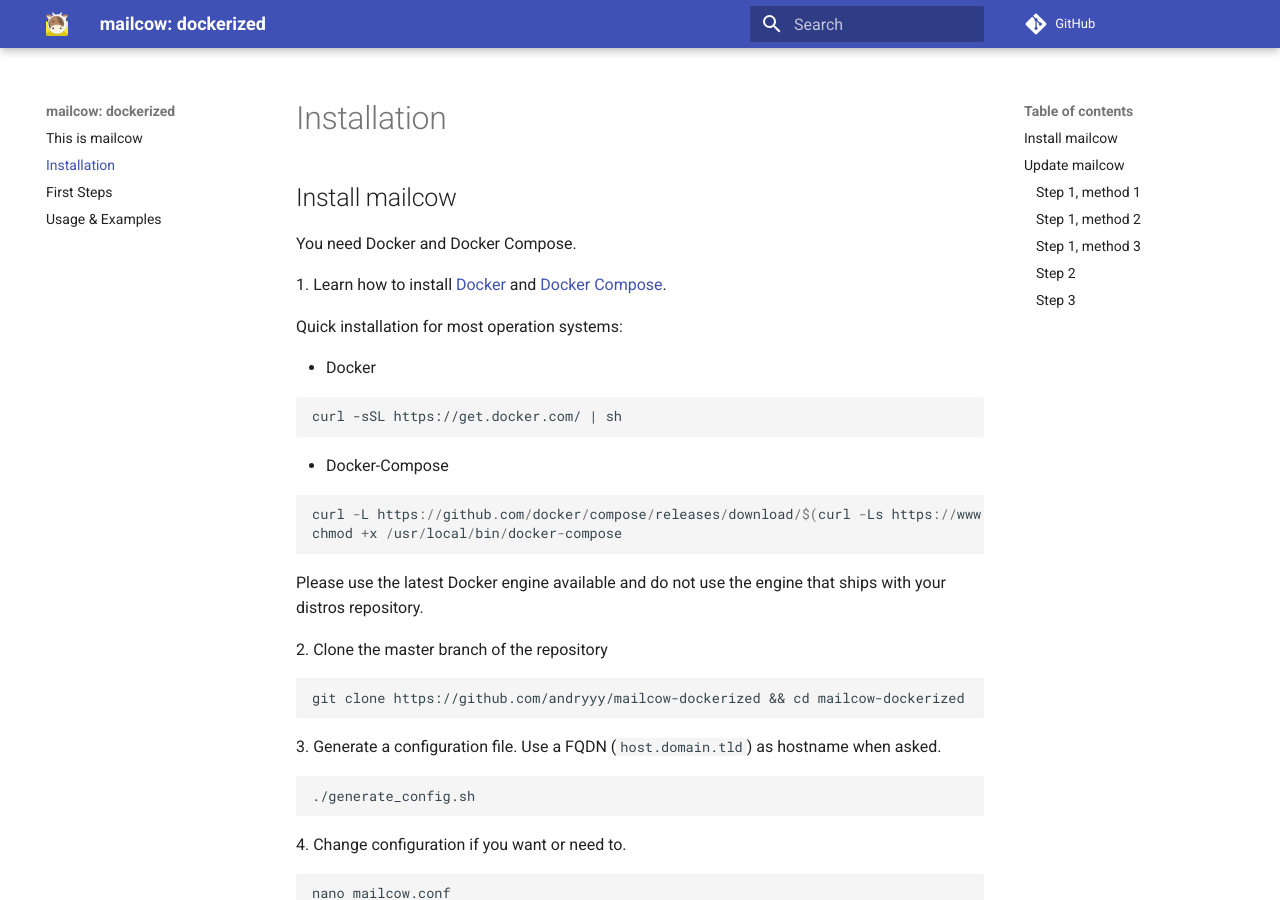
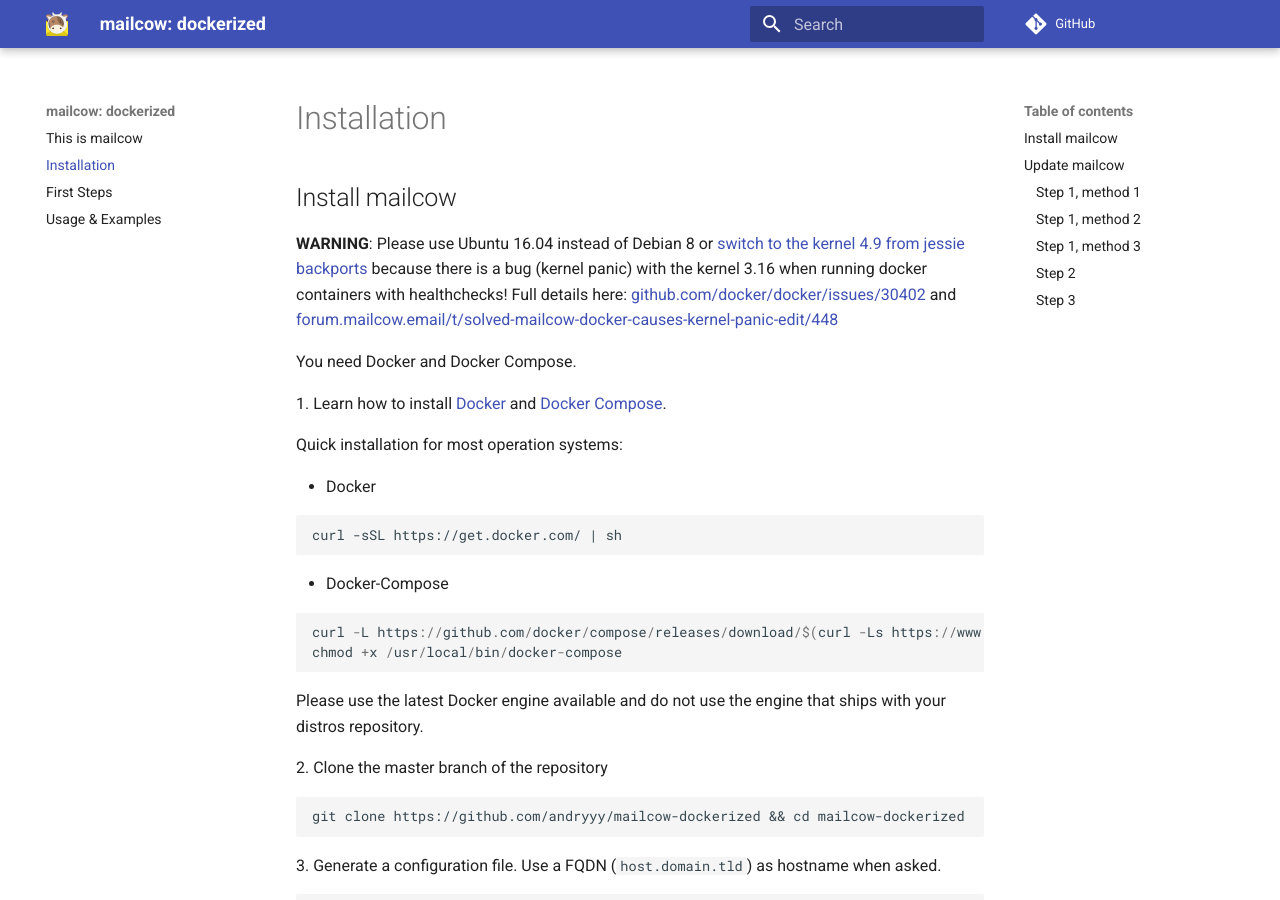
Before and after one commit to Imtiajrex/mailcow-dockerized, an MkDocs documentation site: the page built from docs/install.md, in a window 1280 px wide and 900 px high. Built offline with MkDocs 1.6.1 and Material for MkDocs 9.7.7, drawn with Linux system fonts in a browser that asks for light colours; comment, search, counter and statistics services are not loaded; old or Windows-style settings are respelled for this version of MkDocs.

Commit message:
Warn the user about installing mailcow on Debian 8

```diff
--- a/docs/install.md
+++ b/docs/install.md
@@ -1,4 +1,6 @@
 ## Install mailcow
+
+**WARNING**: Please use Ubuntu 16.04 instead of Debian 8 or [switch to the kernel 4.9 from jessie backports](https://packages.debian.org/jessie-backports/linux-image-amd64) because there is a bug (kernel panic) with the kernel 3.16 when running docker containers with healthchecks! Full details here: [github.com/docker/docker/issues/30402](https://github.com/docker/docker/issues/30402) and [forum.mailcow.email/t/solved-mailcow-docker-causes-kernel-panic-edit/448](https://forum.mailcow.email/t/solved-mailcow-docker-causes-kernel-panic-edit/448)
 
 You need Docker and Docker Compose.
 
```
